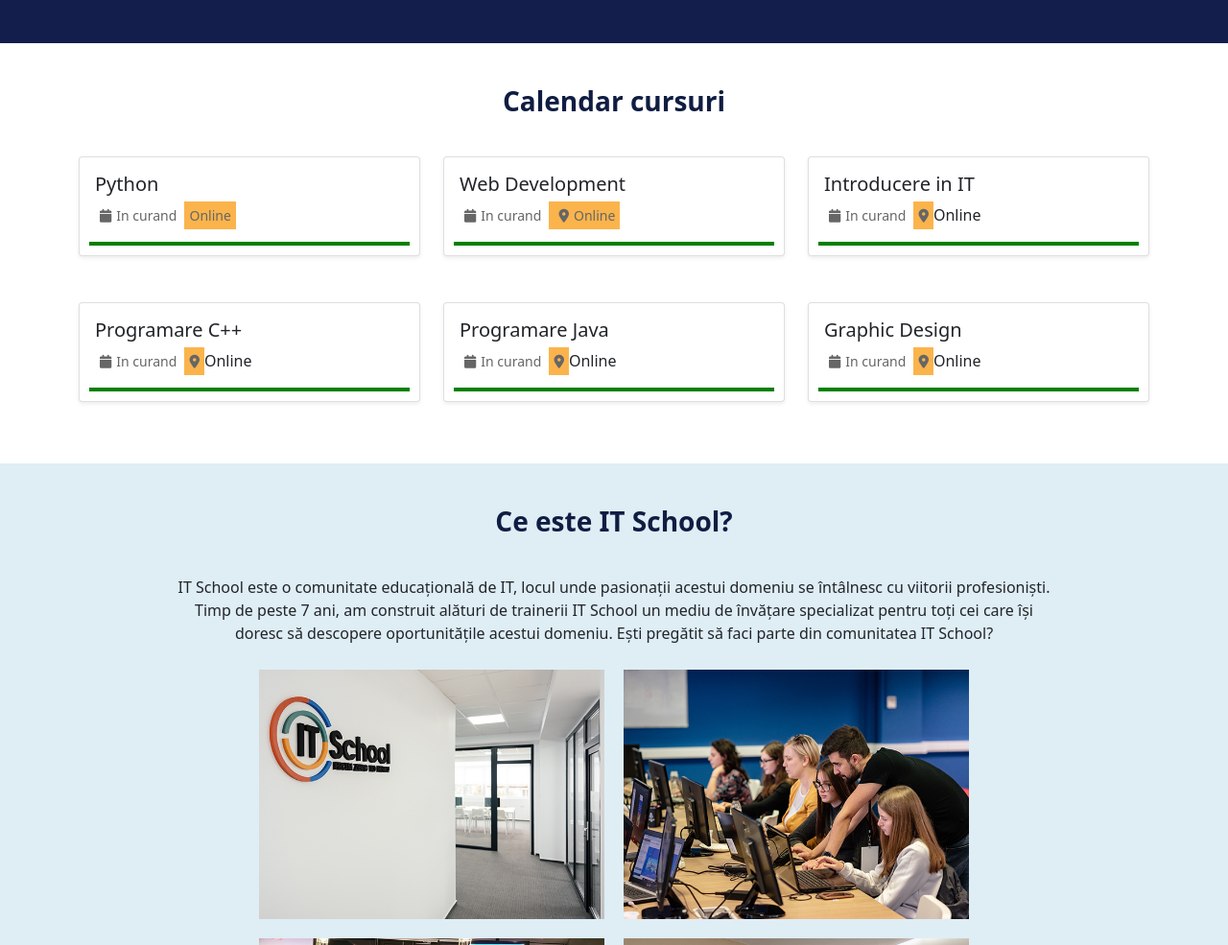
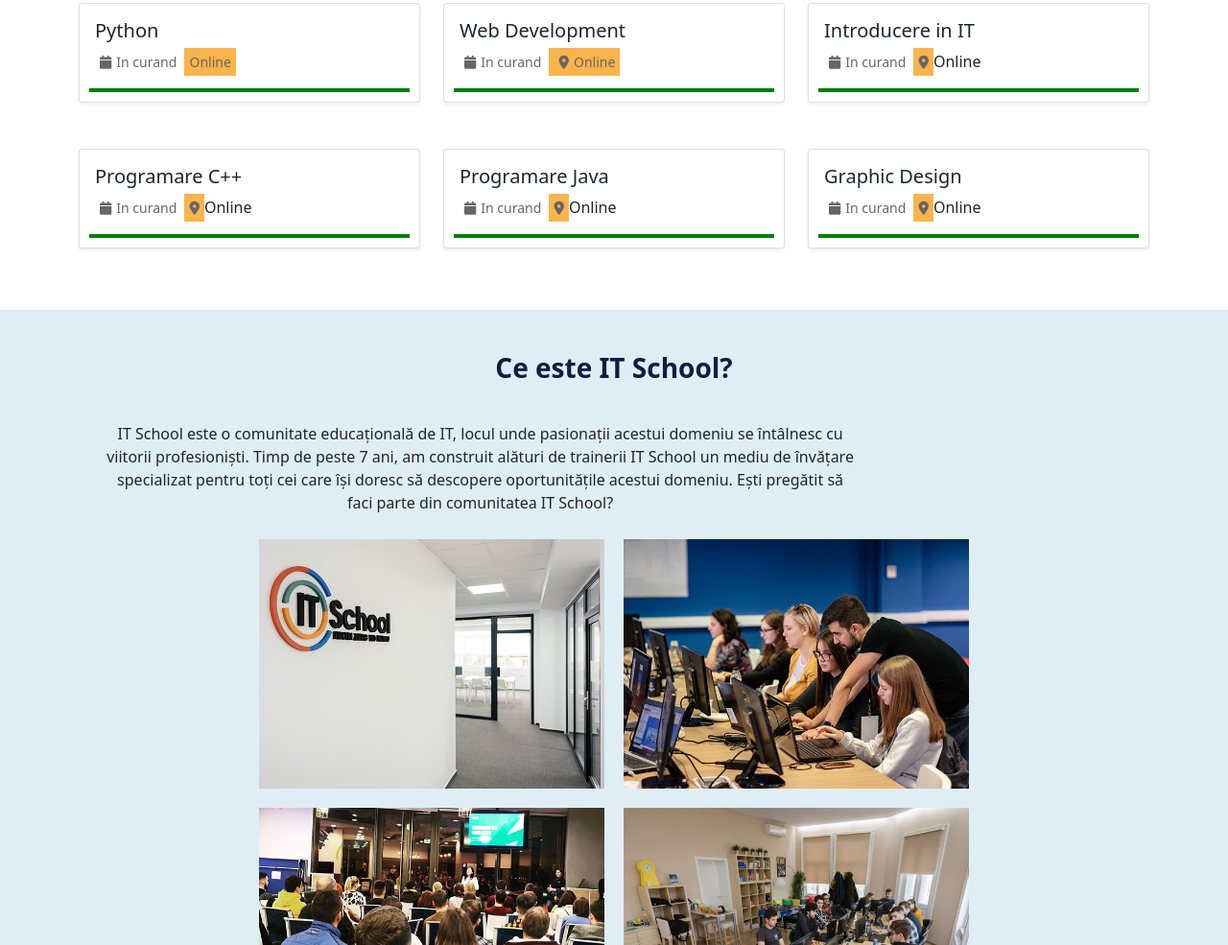
Before and after one commit to HinganuLarisa/Clona-IT-School, a plain HTML site: page Clona IT School/index.html in a window 1280 px wide. Shown: the part 755-1740 px from the top of the page at 96% size. Drawn offline with nearby package versions, Linux system fonts and the light colour scheme.

Commit message:
Update index.css

```diff
--- a/Clona IT School/index.css
+++ b/Clona IT School/index.css
@@ -1,18 +1,17 @@
 
 .welcome-first-page {
-    height: 100vh;
+    height: 80vh;
     width: 100%;
     background-color: var(--primary-bg-color);
     display: flex;
+    padding-top: 80px;
     justify-content: flex-start;
     align-items: center;
   }
-
 .welcome-first-page .container {
 	display: felx;
 	flex-direction:column;
 	flex-grow: 1;
-
 }
 .welcome-first-page h1 {
     text-align: left;
@@ -21,7 +20,6 @@
 	height: 24px;
 	width: auto;
 	position: relative;
-
 }
 img {
     overflow-clip-margin: content-box;
@@ -49,7 +47,6 @@ a {
     display: block;
     text-decoration: none;
 }
-
 a:active {
 	cursor: pointer;
 }
@@ -76,37 +73,32 @@ a:active {
 	margin-left:10px;
 	margin-right:10px;
 }
-
 .courses .place {
     background-color: var(--text-secondary);
     margin-left: var(--spacing-tiny);
 }
-
 .who-we-are {
     background-color: var(--bg-secondary);
+    display: flex;
+    justify-content: center;
 }
-
+.main-paragraph {
+    width: 80%;
+}
 .who-we-are .main-paragraph {
     text-align: center;
 }
-
 .img-wrapper {
     width: 380px;
     height: 280px;
     padding: 10px;
 }
-
 .container-img {
     display: flex;
     flex-wrap: wrap;
     justify-content: center;
 }
-@media screen and (min-width:1024px) and (max-width:1280px){
-    .container .main-paragraph{
-     margin-left: 100px;
-     margin-right: 100px;
-   }
-}
+
 @media screen and (max-width:360px) {
    .img-wrapper{
     width: 360px;
@@ -114,7 +106,7 @@ a:active {
 }
 @media screen and (min-width:768px) and (max-width:1024px){
     .img-wrapper{
-        width: calc(70% / 0.7);
+        width: calc(60% / 0.7);
         height: auto;
     }
 }
@@ -130,13 +122,12 @@ a:active {
         height: auto;
     }
 }
-
-@media screen and (min-width:1280px) {
-    .container .main-paragraph {
-        margin-left: 100px;
-        margin-right: 100px;
+@media screen and (max-width:1280px) and (min-width:800px){
+    .main-paragraph {
+        width: 70%;
     }
 }
+
 .img-partners {
     width: 100px;
     height: auto;
@@ -146,7 +137,6 @@ a:active {
 .container-parteners {
     text-align: center;
 }
-
 .aligh-center {
    background-position: bottom;
 }
```
